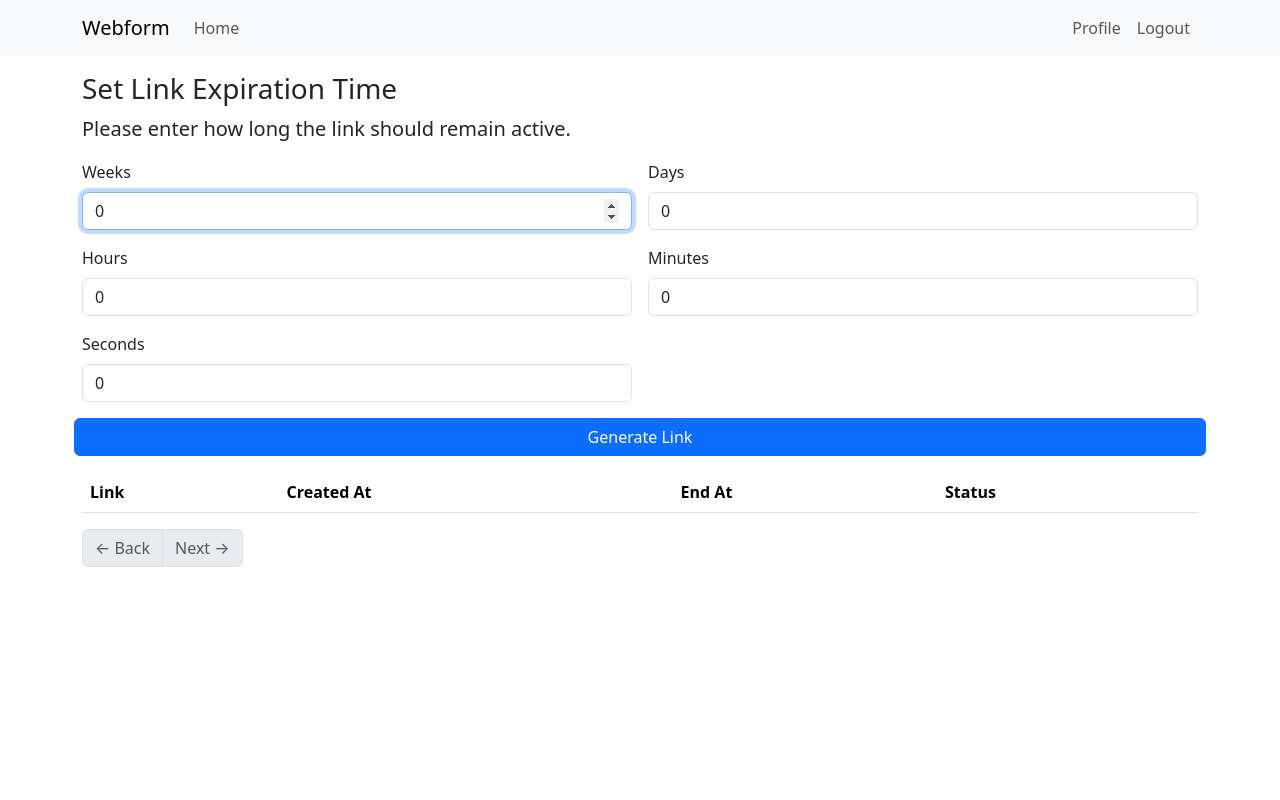
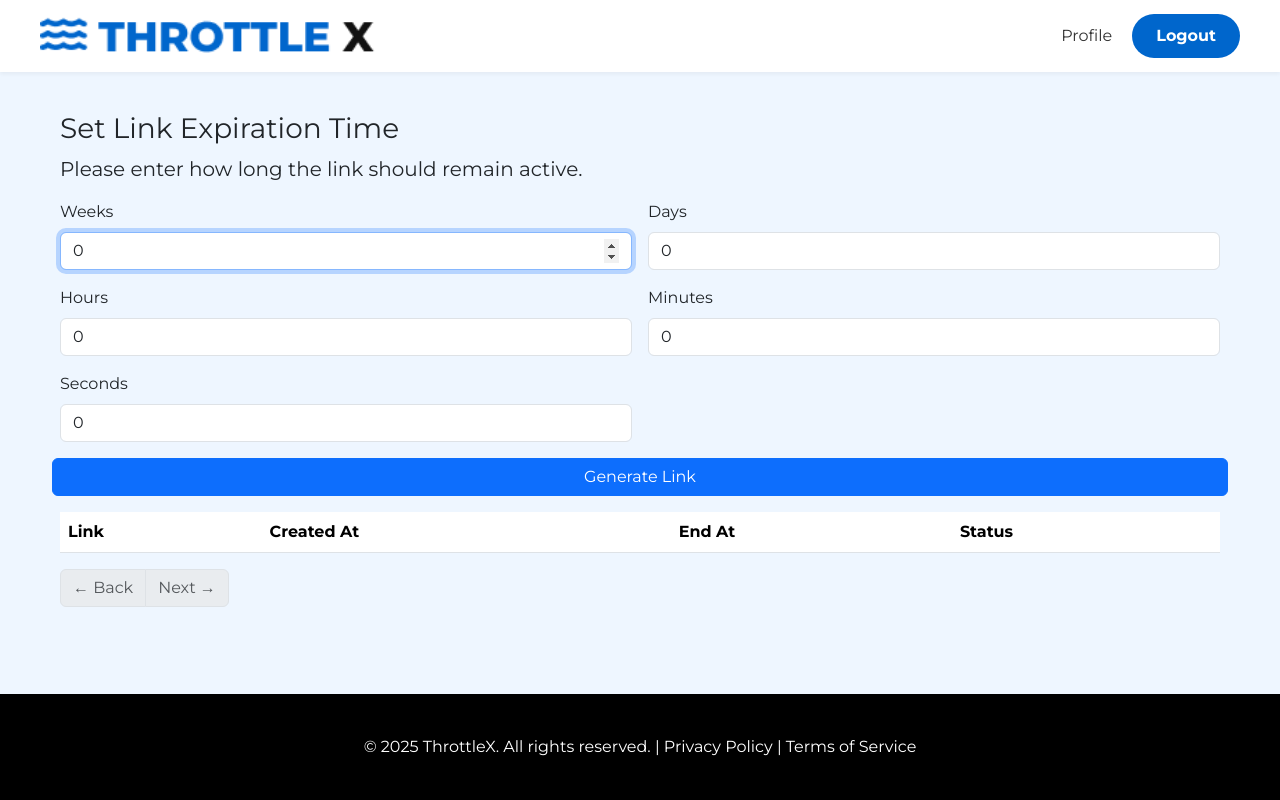
Before and after one commit to Codereverse12/webform, a Flask app: page / in a window 1280 px wide. Run offline with Flask 3, Linux system fonts and the light colour scheme; the visitor is signed in with stand-in values (Sample User, id 1); data comes from the database, SQL or seed files in the repository; data that the repository does not hold is empty; some libraries are stand-ins or nearby versions.

Commit message:
feat: implement ThrottleX header and footer design
- Create custom header with white background (1440x72px)
- Add ThrottleX logo on left side
- Add pill-shaped Sign Up button (#0066CC) on right
- Implement black footer (1440x106px) with copyright and links
- Add Montserrat font family
- Create responsive design for mobile devices
- Add custom CSS styling in app/static/css/style.css
- Update base.html template with new layout

```diff
--- /dev/null
+++ b/app/static/css/style.css
@@ -0,0 +1,241 @@
+/* ============================================
+   ThrottleX - Global Styles
+   ============================================ */
+
+* {
+    margin: 0;
+    padding: 0;
+    box-sizing: border-box;
+}
+
+html, body {
+    height: 100%;
+}
+
+body {
+    font-family: 'Montserrat', sans-serif;
+    background-color: #EEF6FF;
+    display: flex;
+    flex-direction: column;
+    min-height: 100vh;
+}
+
+/* ============================================
+   HEADER STYLES
+   ============================================ */
+
+.throttlex-header {
+    width: 100%;
+    height: 72px;
+    background-color: #FFFFFF;
+    box-shadow: 0 2px 4px rgba(0, 0, 0, 0.05);
+    display: flex;
+    align-items: center;
+    position: sticky;
+    top: 0;
+    z-index: 100;
+}
+
+.header-container {
+    width: 100%;
+    max-width: 1440px;
+    height: 100%;
+    margin: 0 auto;
+    padding: 0 40px;
+    display: flex;
+    justify-content: space-between;
+    align-items: center;
+}
+
+.header-left {
+    display: flex;
+    align-items: center;
+}
+
+.logo-link {
+    text-decoration: none;
+    display: flex;
+    align-items: center;
+}
+
+.logo {
+    height: 50px;
+    width: auto;
+    object-fit: contain;
+}
+
+.header-right {
+    display: flex;
+    align-items: center;
+    gap: 20px;
+}
+
+/* Sign Up Button */
+.btn-signup {
+    background-color: #0066CC;
+    color: #FFFFFF;
+    padding: 10px 24px;
+    border-radius: 50px;
+    text-decoration: none;
+    font-family: 'Montserrat', sans-serif;
+    font-weight: 700;
+    font-size: 16px;
+    border: none;
+    cursor: pointer;
+    transition: all 0.3s ease;
+    display: inline-block;
+}
+
+.btn-signup:hover {
+    background-color: #0052A3;
+    color: #FFFFFF;
+    text-decoration: none;
+    transform: translateY(-2px);
+    box-shadow: 0 4px 12px rgba(0, 102, 204, 0.3);
+}
+
+.btn-signup:active {
+    transform: translateY(0);
+}
+
+/* User Menu */
+.user-menu {
+    display: flex;
+    align-items: center;
+    gap: 20px;
+}
+
+.user-link {
+    color: #333333;
+    text-decoration: none;
+    font-family: 'Montserrat', sans-serif;
+    font-weight: 400;
+    font-size: 16px;
+    transition: color 0.3s ease;
+}
+
+.user-link:hover {
+    color: #0066CC;
+}
+
+/* ============================================
+   BODY/MAIN CONTENT STYLES
+   ============================================ */
+
+.throttlex-body {
+    flex: 1;
+    width: 100%;
+    background-color: #EEF6FF;
+    padding: 40px 20px;
+}
+
+.content-wrapper {
+    width: 100%;
+    max-width: 1440px;
+    margin: 0 auto;
+    padding: 0 40px;
+}
+
+/* ============================================
+   FOOTER STYLES
+   ============================================ */
+
+.throttlex-footer {
+    width: 100%;
+    height: 106px;
+    background-color: #000000;
+    display: flex;
+    align-items: center;
+    justify-content: center;
+    margin-top: auto;
+}
+
+.footer-container {
+    width: 100%;
+    max-width: 1440px;
+    height: 100%;
+    padding: 0 40px;
+    display: flex;
+    align-items: center;
+    justify-content: center;
+}
+
+.footer-text {
+    color: #FFFFFF;
+    font-family: 'Montserrat', sans-serif;
+    font-weight: 400;
+    font-size: 16px;
+    text-align: center;
+    margin: 0;
+}
+
+.footer-link {
+    color: #FFFFFF;
+    text-decoration: none;
+    transition: color 0.3s ease;
+}
+
+.footer-link:hover {
+    color: #0066CC;
+    text-decoration: underline;
+}
+
+/* ============================================
+   RESPONSIVE DESIGN
+   ============================================ */
+
+@media (max-width: 768px) {
+    .header-container,
+    .content-wrapper,
+    .footer-container {
+        padding: 0 20px;
+    }
+
+    .logo {
+        height: 40px;
+    }
+
+    .btn-signup,
+    .user-link {
+        font-size: 14px;
+    }
+
+    .footer-text {
+        font-size: 14px;
+    }
+
+    .throttlex-header {
+        height: 60px;
+    }
+
+    .throttlex-footer {
+        height: auto;
+        padding: 20px 0;
+    }
+}
+
+@media (max-width: 480px) {
+    .header-container,
+    .content-wrapper,
+    .footer-container {
+        padding: 0 15px;
+    }
+
+    .logo {
+        height: 35px;
+    }
+
+    .btn-signup,
+    .user-link {
+        font-size: 12px;
+        padding: 8px 16px;
+    }
+
+    .footer-text {
+        font-size: 12px;
+    }
+
+    .user-menu {
+        gap: 10px;
+    }
+}
--- a/app/templates/base.html
+++ b/app/templates/base.html
@@ -4,43 +4,42 @@
     <meta charset="UTF-8">
     <meta name="viewport" content="width=device-width, initial-scale=1.0">
     {% if title %}
-    <title>{{ title }} - Webform</title>
+    <title>{{ title }} - ThrottleX</title>
     {% else %}
-    <title>Welcome to Webform</title>
+    <title>Welcome to ThrottleX</title>
     {% endif %}
+    <!-- Bootstrap CSS -->
     <link href="https://cdn.jsdelivr.net/npm/bootstrap@5.3.8/dist/css/bootstrap.min.css" rel="stylesheet" integrity="sha384-sRIl4kxILFvY47J16cr9ZwB07vP4J8+LH7qKQnuqkuIAvNWLzeN8tE5YBujZqJLB" crossorigin="anonymous">
+    <!-- Google Fonts - Montserrat -->
+    <link href="https://fonts.googleapis.com/css2?family=Montserrat:wght@400;700&display=swap" rel="stylesheet">
+    <!-- Custom CSS -->
+    <link rel="stylesheet" href="{{ url_for('static', filename='css/style.css') }}">
 </head>
 <body>
-    <nav class="navbar navbar-expand-lg bg-body-tertiary">
-      <div class="container">
-        <a class="navbar-brand" href="{{ url_for('main.index') }}">Webform</a>
-        <button class="navbar-toggler" type="button" data-bs-toggle="collapse" data-bs-target="#navbarSupportedContent" aria-controls="navbarSupportedContent" aria-expanded="false" aria-label="Toggle navigation">
-          <span class="navbar-toggler-icon"></span>
-        </button>
-        <div class="collapse navbar-collapse" id="navbarSupportedContent">
-          <ul class="navbar-nav me-auto mb-2 mb-lg-0">
-            <li class="nav-item">
-              <a class="nav-link" aria-current="page" href="{{ url_for('main.index') }}">Home</a>
-            </li>
-          </ul>
-          <ul class="navbar-nav mb-2 mb-lg-0">
+    <!-- Header -->
+    <header class="throttlex-header">
+        <div class="header-container">
+            <div class="header-left">
+                <a href="{{ url_for('main.index') }}" class="logo-link">
+                    <img src="{{ url_for('static', filename='images/throttlex_logo.png') }}" alt="ThrottleX Logo" class="logo">
+                </a>
+            </div>
+            <div class="header-right">
                 {% if current_user.is_anonymous %}
-            <li class="nav-item">
-              <a class="nav-link" aria-current="page" href="{{ url_for('auth.login') }}">Login</a>
-            </li>
+                    <a href="{{ url_for('auth.login') }}" class="btn-signup">Sign Up</a>
                 {% else %}
-            <li class="nav-item">
-              <a class="nav-link" aria-current="page" href="{{ url_for('main.user') }}">Profile</a>
-            </li>
-            <li class="nav-item">
-              <a class="nav-link" aria-current="page" href="{{ url_for('auth.logout') }}">Logout</a>
-            </li>
+                    <div class="user-menu">
+                        <a href="{{ url_for('main.user') }}" class="user-link">Profile</a>
+                        <a href="{{ url_for('auth.logout') }}" class="btn-signup">Logout</a>
+                    </div>
                 {% endif %}
-          </ul>
             </div>
         </div>
-    </nav>
-    <div class="container mt-3">
+    </header>
+
+    <!-- Main Content -->
+    <main class="throttlex-body">
+        <div class="content-wrapper">
             {% with messages = get_flashed_messages() %}
             {% if messages %}
                 {% for message in messages %}
@@ -50,6 +49,16 @@
             {% endwith %}
             {% block content %}{% endblock %}
         </div>
+    </main>
+
+    <!-- Footer -->
+    <footer class="throttlex-footer">
+        <div class="footer-container">
+            <p class="footer-text">© 2025 ThrottleX. All rights reserved. | <a href="#" class="footer-link">Privacy Policy</a> | <a href="#" class="footer-link">Terms of Service</a></p>
+        </div>
+    </footer>
+
+    <!-- Scripts -->
     <script src="https://cdn.jsdelivr.net/npm/@popperjs/core@2.11.8/dist/umd/popper.min.js" integrity="sha384-I7E8VVD/ismYTF4hNIPjVp/Zjvgyol6VFvRkX/vR+Vc4jQkC+hVqc2pM8ODewa9r" crossorigin="anonymous"></script>
     <script src="https://cdn.jsdelivr.net/npm/bootstrap@5.3.8/dist/js/bootstrap.min.js" integrity="sha384-G/EV+4j2dNv+tEPo3++6LCgdCROaejBqfUeNjuKAiuXbjrxilcCdDz6ZAVfHWe1Y" crossorigin="anonymous"></script>
     <script src="https://cdn.jsdelivr.net/npm/bs5-lightbox@1.8.5/dist/index.bundle.min.js"></script>
```
Also changed, not shown: app/static/images/throttlex_logo.png (added). Lines whose indentation alone changed are shown as unchanged.
